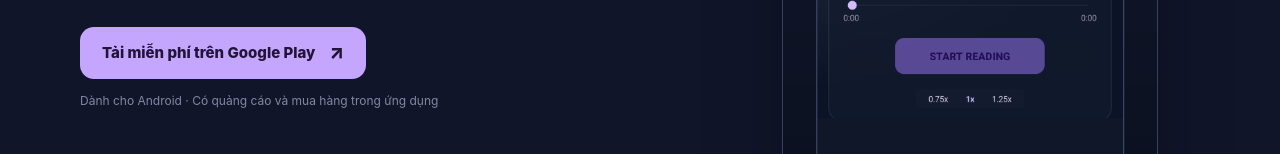
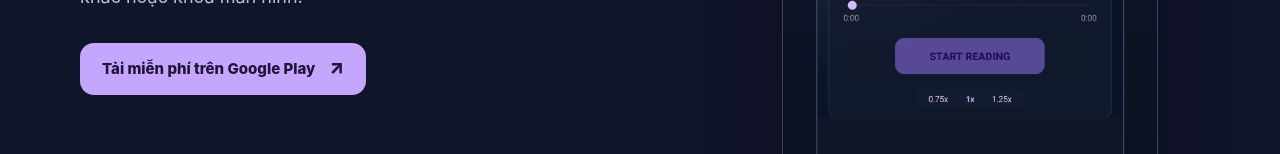
Before and after one commit to santndev/webreader-site, a plain HTML site: page index.html in a window 1280 px wide. Shown: the part 646-800 px from the top of the page. Drawn offline with Linux system fonts and the light colour scheme.

Commit message:
Remove ads note from landing CTA

```diff
--- a/index.html
+++ b/index.html
@@ -41,7 +41,6 @@
           <h1>Nghe bài viết trên web.<br><span>Rảnh mắt, rảnh tay.</span></h1>
           <p class="lede">Chia sẻ một đường dẫn vào WebReader. Ứng dụng trích phần nội dung chính và đọc thành tiếng — để bạn nghe khi đi lại, làm việc khác hoặc khóa màn hình.</p>
           <a class="button" href="https://play.google.com/store/apps/details?id=com.tripslay.autoreadweb&amp;referrer=utm_source%3Dwebreader_site%26utm_campaign%3Dseo_launch_2026%26utm_content%3Dvi_hero">Tải miễn phí trên Google Play <span aria-hidden="true">↗</span></a>
-          <p class="fine-print">Dành cho Android · Có quảng cáo và mua hàng trong ứng dụng</p>
         </div>
         <figure class="screen hero-screen">
           <img src="assets/vi-home.png" width="1080" height="2400" alt="Màn hình WebReader với ô nhập đường dẫn bài viết và nút bắt đầu đọc" fetchpriority="high">
```
Also changed, not shown: en-us/index.html (+0 -1 lines).
